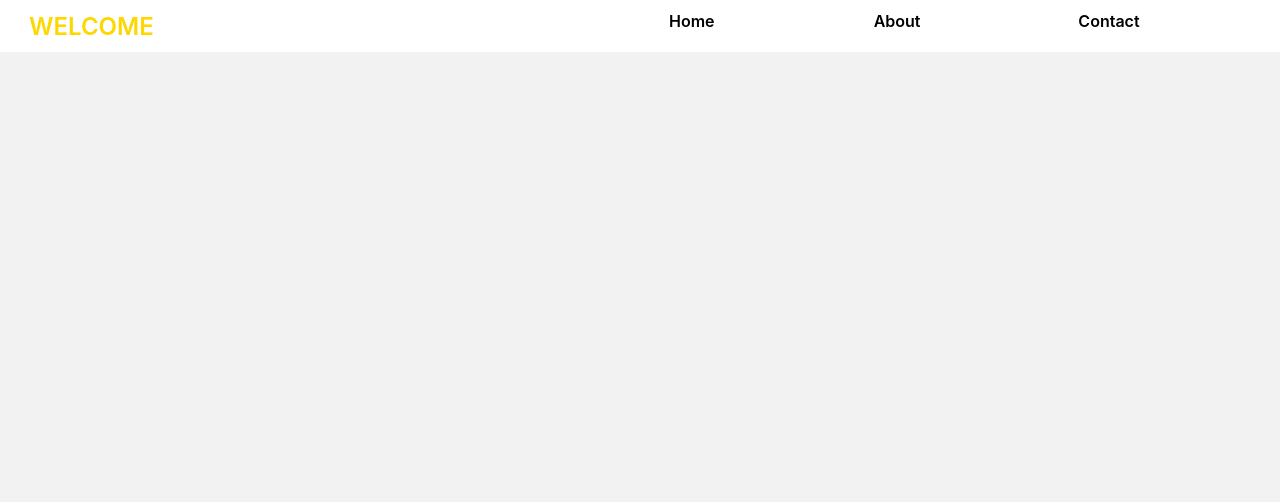
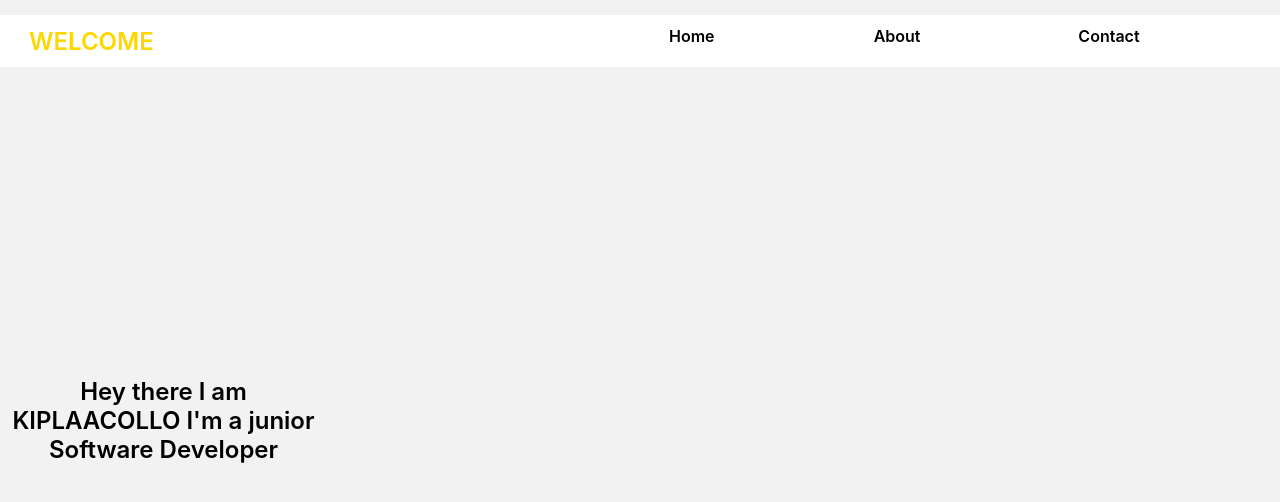
Before and after one commit to kiplaacollo/Javascript-trials, a plain HTML site: page index.html in a window 1280 px wide. Drawn offline with Linux system fonts and the light colour scheme.

```diff
--- a/index.html
+++ b/index.html
@@ -8,6 +8,12 @@
     <link rel="stylesheet" href="styles.css">
 </head>
 <body>
+    <section class="top">
+
+    </section>
+    <section class="content">
+        <h2>Hey there I am KIPLAACOLLO <span>I'm a junior Software Developer</span></h2>
+    </section>
     <script src="/main.js"></script>
 </body>
 </html>
--- a/main.js
+++ b/main.js
@@ -1,3 +1,5 @@
+const topNav = document.querySelector('.top');
+
 const Headsection = document.createElement('section');
 const header = document.createElement('div');
 header.classList.add('head');
@@ -28,8 +30,7 @@
 
 
     Headsection.appendChild(header);
-
-    document.body.appendChild(Headsection);
+    topNav.appendChild(Headsection);
 
     const humb = document.querySelector('.icon');
     const nav = document.querySelector('.navigation');
--- a/styles.css
+++ b/styles.css
@@ -17,6 +17,10 @@
     border: none;
     outline: none;
     margin: 0px;
+}
+.top {
+    padding-top: 5px;
+    margin-top: 10px;
 }
 .head {
     display: flex;
@@ -44,7 +48,9 @@
     width: 100%;
     height: 100vh;
     transition: 1s ease-in-out;
-
+    background: rgba(255, 255, 255, 1);
+    color: darkgoldenrod;
+    z-index: 10;
 
 }
 .navigation.active li {
@@ -61,10 +67,18 @@
     position: absolute;
     left: 150px;
     top: 0px;
-    margin-top: 5px;
+    margin-top: 10px;
     display: block;
     color: black;
     background-color: rgba(255, 255, 255, 0.5);
+}
+.content {
+    width: 375px;
+    max-width: 327px;
+    height: 726px;
+    align-items: center;
+    display: flex;
+    text-align: center;
 }
 
 @media screen and (min-width: 768px) {
```
